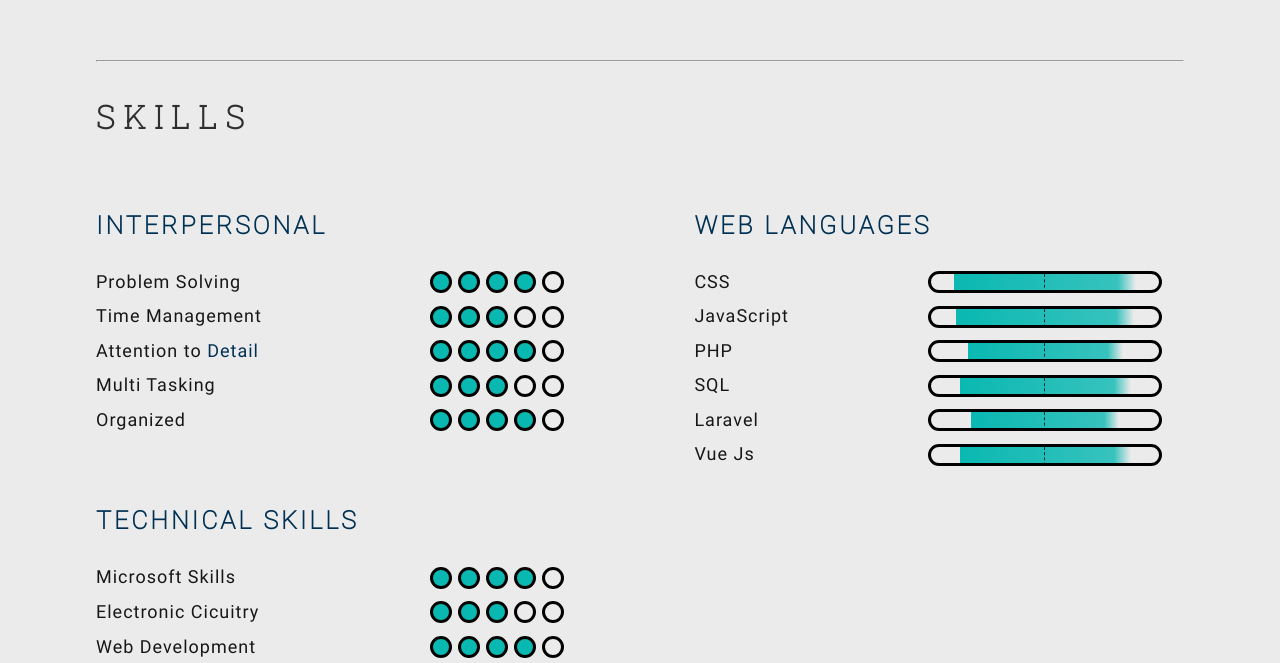
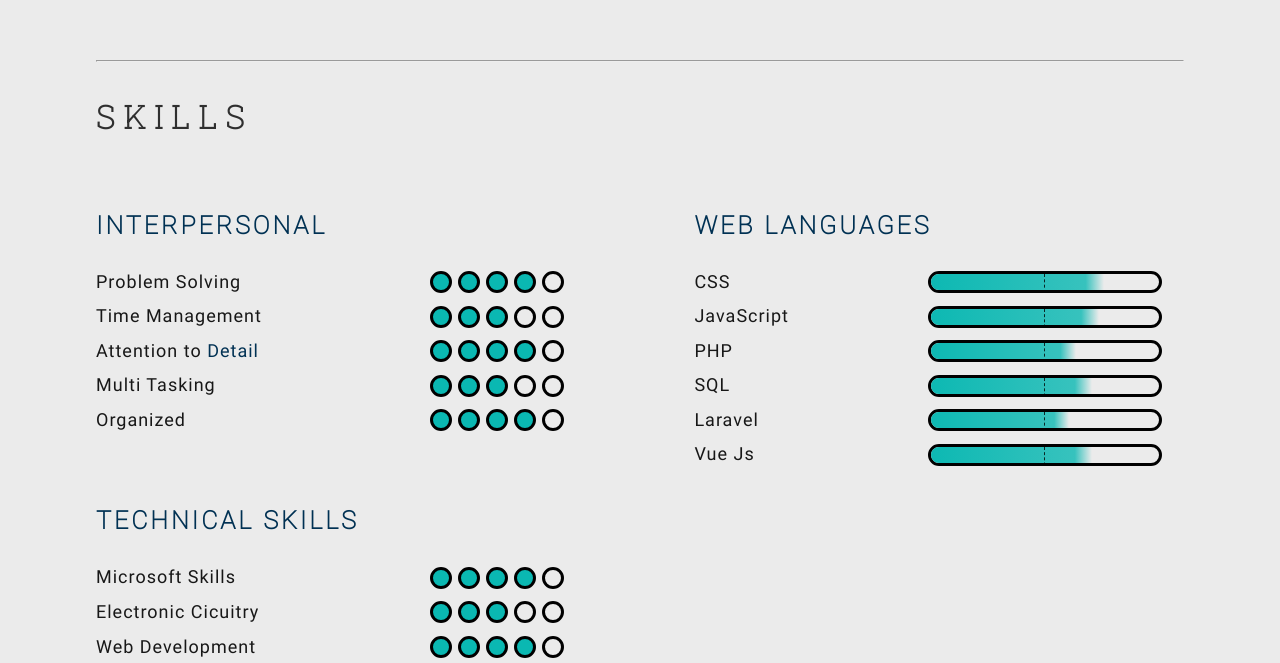
Before and after one commit to jvincebasto/my-vue-portfolio, a Vue app: page / in a window 1280 px wide. Shown: the part 1789-2452 px from the top of the page. Built offline with nearby package versions, Linux system fonts and the light colour scheme; a web font is replaced by a local one.

Commit message:
prefix button bg

```diff
--- a/src/components/Btn-Primary.vue
+++ b/src/components/Btn-Primary.vue
@@ -79,6 +79,7 @@ export default {
     &::before {
       content: "";
       display: block;
+      margin-left: -1rem;
 
       height: 120%;
       position: absolute;
--- a/src/components/Btn-Secondary.vue
+++ b/src/components/Btn-Secondary.vue
@@ -60,6 +60,7 @@ export default {
     &::before {
       content: "";
       display: block;
+      margin-left: -1rem;
 
       height: 120%;
       position: absolute;
--- a/src/components/Progress-Bar.vue
+++ b/src/components/Progress-Bar.vue
@@ -24,11 +24,11 @@
   position: relative;
 
   display: flex;
-  justify-content: center;
   align-items: center;
 
   & div {
-    margin: -1rem;
+    height: 120%;
+    margin-left: -1rem;
     background-image: linear-gradient(
       to right,
       abs.$vars-c-lightblue,
```
